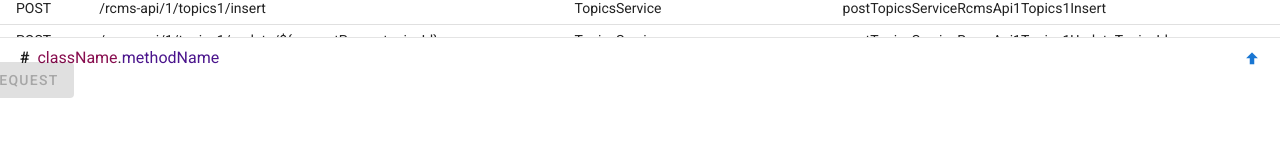
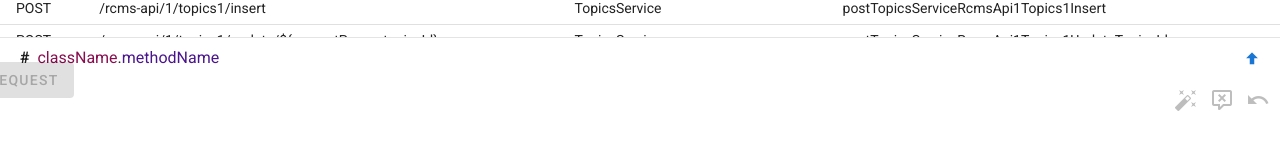
Before and after one commit to diverta/front_kuroco_dev, a Vue app: page / in a window 1280 px wide. Shown: the part 359-508 px from the top of the page. Built offline with nearby package versions, Linux system fonts and the light colour scheme; what v-jsoneditor, vue-codemirror would draw is missing.

Commit message:
add tool

```diff
--- a/src/components/Editor.vue
+++ b/src/components/Editor.vue
@@ -26,6 +26,38 @@
           <v-icon>mdi-arrow-up-bold</v-icon>
         </v-btn>
       </div>
+    </div>
+    <div class="button-panel-tools">
+      <v-btn
+        class="my-2 mr-2"
+        small
+        icon
+        color="white"
+        :disabled="codeDescription === ''"
+        @click="handleOnClickMagicWand"
+      >
+        <v-icon>mdi-auto-fix</v-icon>
+      </v-btn>
+      <v-btn
+        class="my-2 mr-2"
+        small
+        icon
+        color="white"
+        :disabled="codeDescription === ''"
+        @click="handleOnClickDeleteComment"
+      >
+        <v-icon>mdi-comment-remove-outline</v-icon>
+      </v-btn>
+      <v-btn
+        class="my-2 mr-2"
+        small
+        icon
+        color="white"
+        :disabled="codeDescription === '' || editHistory.length === 0"
+        @click="handleOnClickUndo"
+      >
+        <v-icon>mdi-undo</v-icon>
+      </v-btn>
     </div>
 
     <codemirror
@@ -76,8 +108,9 @@ export default Vue.extend({
         lineNumbers: true,
         line: true,
       },
+
       codeDescription: '',
-
+      editHistory: [] as string[],
       error: '' as any,
       evaluatedObject: null,
     };
@@ -109,6 +142,32 @@ export default Vue.extend({
         this.error = `${e}`;
       }
     },
+    handleOnClickMagicWand() {
+      this.editHistory.push(this.codeDescription);
+      this.codeDescription = this.codeDescription
+        .split('\n')
+        .filter(str => !/\/\*\*/.test(str))
+        .filter(str => !/ \* /.test(str))
+        .filter(str => !/\*\//.test(str))
+        .map(str => str.replace(/^.*export type.*/, ''))
+        .map(str => str.replace(/(^.*)export interface.*/, '$1{'))
+        .filter(str => !!str && str !== '')
+        .join('\n');
+    },
+    handleOnClickDeleteComment() {
+      this.editHistory.push(this.codeDescription);
+      this.codeDescription = this.codeDescription
+        .split('\n')
+        .filter(str => !/\/\*\*/.test(str))
+        .filter(str => !/ \* /.test(str))
+        .filter(str => !/\*\//.test(str))
+        .map(str => str.replace(/^\/\/ +/, ''))
+        .filter(str => !!str && str !== '')
+        .join('\n');
+    },
+    handleOnClickUndo() {
+      this.codeDescription = this.editHistory.pop() || '';
+    },
   },
 });
 </script>
@@ -126,6 +185,12 @@ export default Vue.extend({
   background: white;
   left: 0;
   top: 0;
+  z-index: 5;
+}
+.button-panel-tools {
+  position: fixed;
+  right: 0;
+  background-color: rgba(255, 0, 0, 0);
   z-index: 5;
 }
 .parse-error-message {
```
